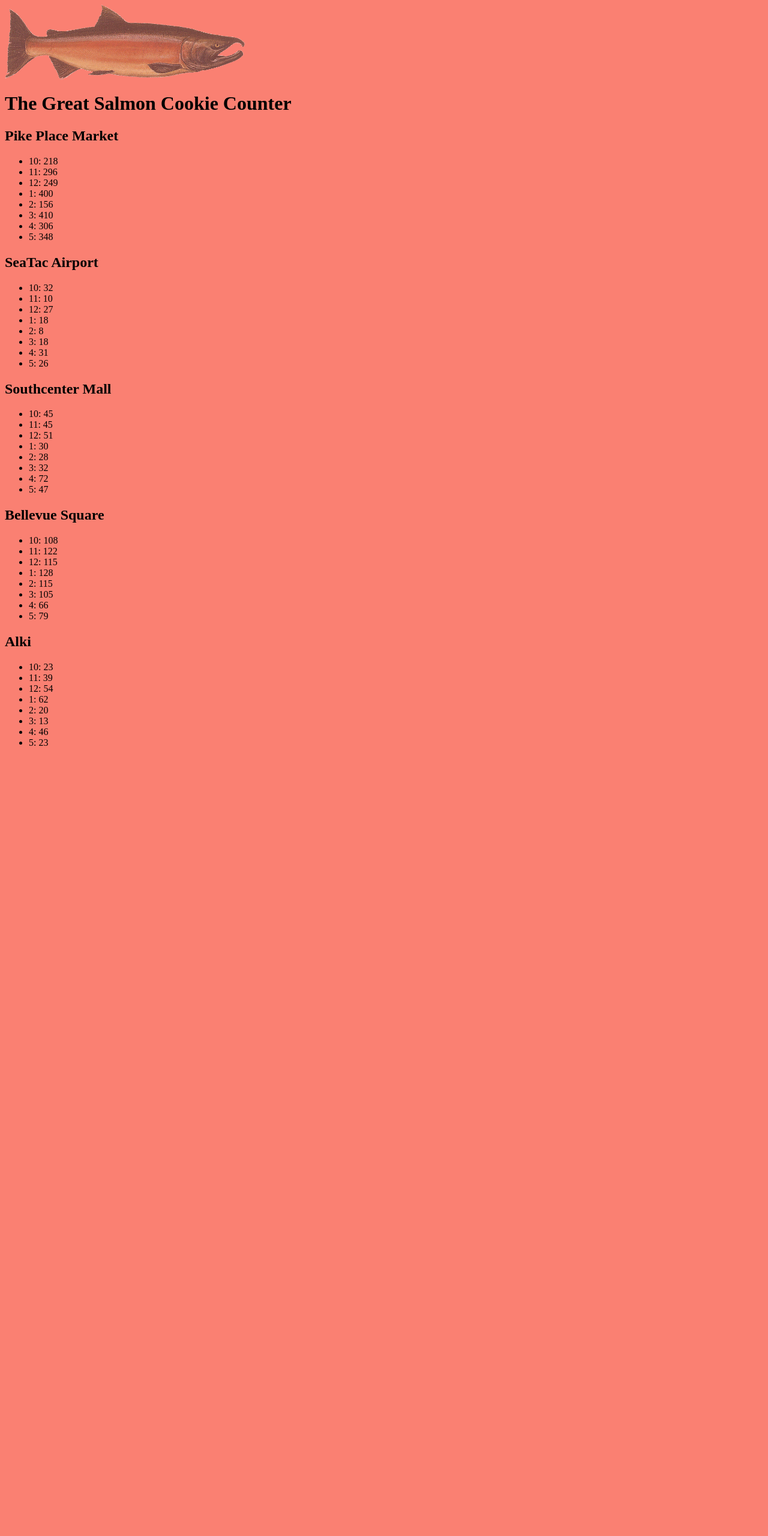
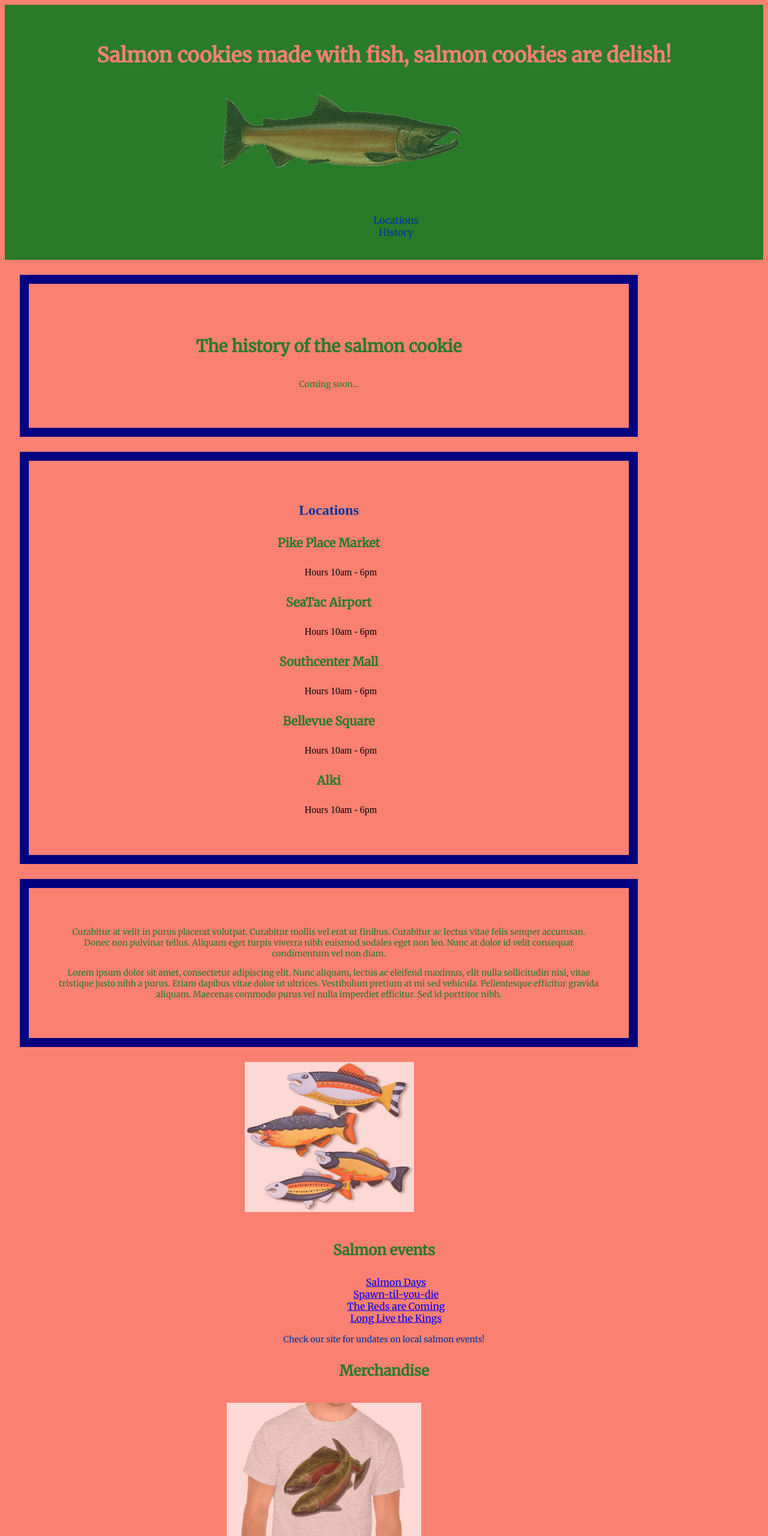
Before and after one commit to pnwlady/cookie-stand, a plain HTML site: page index.html in a window 1280 px wide. Shown: the top 2560 px of the page at 60% size. Before the commit the page ends 1263 px from the top, so only its background shows below. Drawn offline with Linux system fonts and the light colour scheme.

Commit message:
created public site, not very pretty, yet

```diff
--- a/index.html
+++ b/index.html
@@ -1,38 +1,93 @@
 <html>
   <head>
     <title>The Great Salmon Cookie Counter</title>
-    <link href='style.css' rel='stylesheet' type='text/css' />
-    <link href='https://fonts.googleapis.com/css?family=Merriweather' rel='stylesheet' type='text/css' id='font' />
-    <img src='img/salmon.png' alt='salmon' align='center' class='img' width='400' />
+    <link href='style.css' rel='stylesheet' type='text/css'/>
+    <link href='https://fonts.googleapis.com/css?family=Merriweather' rel='stylesheet' type='text/css' />
   </head>
+
   <body>
-    <style>
-  /*  h1 {
-      font-family: 'Merriweather';
-      color: olive;
-      font-size: 48px;*/
-    }
-    h2 {
-      font-size: 16px;
-    }
-    </style>
-    <h1 id='font'>The Great Salmon Cookie Counter</h1>
-    <h2>Pike Place Market</h2>
-      <ul id='Pike'>
-    </ul>
+    <header>
+      <figure>
+        <h1 id='tag'>Salmon cookies made with fish, salmon cookies are delish!</h1>
+        <img src='img/salmon.png' alt='salmon' align='center' class='img' width='400' />
+      </figure>
+      <nav>
+        <ul id='fir' style='list-style:none ;'>
+          <li>Locations</li>
+          <li>History</li>
+        </ul>
+      </nav>
+    </header>
 
-    <h2>SeaTac Airport</h2>
-      <ul id='Seatac'></ul>
+    <section>
+      <article class='box'>
+        <h1 id='standard'>The history of the salmon cookie</h1>
+        <p id='details'>Coming soon...</p>
+      </article>
+    </section>
 
-    <h2>Southcenter Mall</h2>
-      <ul id='Southcntr'></ul>
+    <aside class='box'>
+      <section>
+        <h2>Locations</h2>
+        <h3 id='standard'>Pike Place Market</h3>
+          <ul style='list-style: none;'>
+            <li ='spec'>Hours 10am - 6pm</li>
+          </ul>
 
-    <h2>Bellevue Square</h2>
-      <ul id='Bellevue'></ul>
+        <h3 id='standard'>SeaTac Airport</h3>
+          <ul style='list-style: none;'>
+            <li ='spec'>Hours 10am - 6pm</li>
+          </ul>
 
-    <h2>Alki</h2>
-      <ul id='Alki'></ul>
+        <h3 id='standard'>Southcenter Mall</h3>
+          <ul style='list-style:none ;'>
+            <li ='spec'>Hours 10am - 6pm</li>
+          </ul>
 
-    <script src='app.js'></script>
+        <h3 id='standard'>Bellevue Square</h3>
+          <ul style='list-style:none ;'>
+            <li ='spec'>Hours 10am - 6pm</li>
+          </ul>
+
+        <h3 id='standard'>Alki</h3>
+          <ul style='list-style:none ;'>
+            <li ='spec'>Hours 10am - 6pm</li>
+          </ul>
+      </section>
+    </aside>
+    <section class='box'>
+      <p id='specs'>Curabitur at velit in purus placerat volutpat. Curabitur mollis vel erat ut finibus. Curabitur ac lectus vitae felis semper accumsan. Donec non pulvinar tellus. Aliquam eget turpis viverra nibh euismod sodales eget non leo. Nunc at dolor id velit consequat condimentum vel non diam.</p>
+      <p id='specs'>Lorem ipsum dolor sit amet, consectetur adipiscing elit. Nunc aliquam, lectus ac eleifend maximus, elit nulla sollicitudin nisi, vitae tristique justo nibh a purus. Etiam dapibus vitae dolor ut ultrices. Vestibulum pretium at mi sed vehicula. Pellentesque efficitur gravida aliquam. Maecenas commodo purus vel nulla imperdiet efficitur. Sed id porttitor nibh.</p>
+    </section>
+    <section>
+      <article>
+        <img src="img/ugly salmon.jpg" alt='salmon art' align: 'center' class='img2' />
+        <h2 id='standard'>Salmon events </h2>
+        <ul 'list-style: none;' id='spec'>
+          <li id='fir'><a href='http://www.salmondays.org/'>Salmon Days</a></li>
+          <li id='fir'><a href='http://wdfw.wa.gov/fishing/salmon/chum/viewing/pipers_crk.html'>Spawn-til-you-die</a></li>
+          <li id='fir'><a href='http://wdfw.wa.gov/fishing/salmon/sockeye/lkwashington.html'>The Reds are Coming</a></li>
+          <li id='fir'><a href='http://www.lltk.org/attend'>Long Live the Kings</a></li>
+        </ul>
+        <p id='spec'>Check our site for undates on local salmon events!</p>
+      </article>
+      <article id='box'>
+        <h2 id='standard'>Merchandise</h2>
+        <img src='img/salmon merch.jpg' alt='family eating cookies' class='img3' />
+        <p id='fir'>Shirts avaiable at select locations</p>
+      </article>
+    </section>
+    <section>
+        <script src='app.js'></script>
+    </section>
   </body>
+  <footer>
+    <article>
+      <ul id='fir'>
+        <li>Salmon Cookies phone</li>
+        <li>Salmon Cookies email</li>
+      </ul>
+      <p>Website made by Heidi Laursen</p>
+    </article>
+  </footer>
 </html>
--- a/style.css
+++ b/style.css
@@ -1,9 +1,95 @@
-* {
+body {
   background-color: salmon;
-  font-family: 'Merriweather;
+}
+header {
+  font-family: 'Merriweather';
+  background-color: #297A29;
+  padding: 20px;
 }
 
+#tag {
+  padding: 20px;
+  font-family: 'Merriweather';
+  font-size: 34px;
+  color: salmon;
+  text-align: center;
+}
+
+#standard {
+  font-family: 'Merriweather';
+  color: #297A29;
+  padding: 8px;
+  text-align: center;
+}
+
+.box {
+    width: 900px;
+    padding: 50px;
+    border: 15px solid navy;
+    margin: 25px;
+    text-align: center;
+}
+
+#fir {
+  font-family: 'Merriweather';
+  color: #003399;
+  text-align: center;
+  list-style: none;
+}
+
+#spec {
+  font-family: 'Merriweather';
+  color: #003399;
+  text-align: center;
+}
+
+#data {
+  font-family: 'Merriweather', serif;
+  color: #B85C00;
+  text-align: center;
+}
+
+h1 {
+  font-size: 'Merriweather';
+  color: #297A29;
+  font-size: 28px;
+}
+
+h2 {
+  font-size: 'Merriweather';
+  color: #003399;
+  font-size: 24px;
+}
+
+h3 {
+  font-family: 'Merriweather';
+  color: #003399;
+  font-size: 20px;
+}
+
+p {
+  font-family: 'Merriweather', serif;
+  color: #297A29;
+  font-size: 14px;
+}
 .img {
   opacity: 0.6;
-  align: left;
+  padding-left: 300px;
+  padding-bottom: 60px;
+  text-align: center;
 }
+
+.img2 {
+  opacity: 0.7;
+  padding-left: 400px;
+  padding-bottom: 20px;
+  text-align: center;
+}
+
+.img3 {
+  opacity: 0.7;
+  padding-top: 10px;
+  padding-left: 370px;
+  padding-bottom: 10px;
+  text-align: center;
+}
```
Also changed, not shown: Sales.html (added, +27 -0 lines), oldapp.js (deleted, +0 -137 lines), style-guide.html (+43 -26 lines), img/happyfamily.jpg (added), img/salmon merch.jpg (added), img/ugly salmon.jpg (added).
